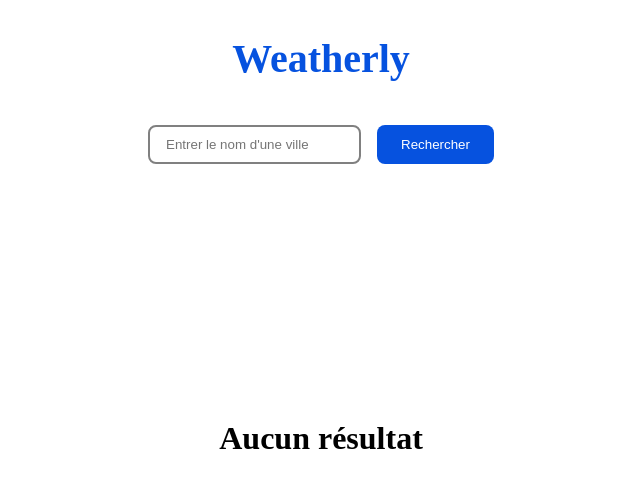
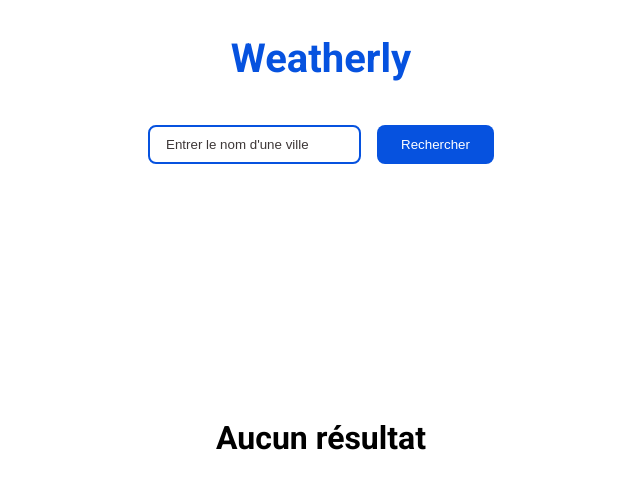
Before and after one commit to Ianel/weatherly, a React (Vite) app: page / in a window 1280 px wide. Shown: the top 488 px of the page, without its empty margins (319-959 px from the left). Built offline with nearby package versions, Linux system fonts and the light colour scheme.

Commit message:
add roboto font

```diff
--- a/index.html
+++ b/index.html
@@ -5,6 +5,12 @@
         <link rel="icon" type="image/svg+xml" href="/logo.png" />
         <meta name="viewport" content="width=device-width, initial-scale=1.0" />
         <title>Weatherly</title>
+        <link rel="preconnect" href="https://fonts.googleapis.com" />
+        <link rel="preconnect" href="https://fonts.gstatic.com" crossorigin />
+        <link
+            href="https://fonts.googleapis.com/css2?family=Roboto:wght@400;700&display=swap"
+            rel="stylesheet"
+        />
     </head>
     <body>
         <div id="root"></div>
--- a/src/components/Header.tsx
+++ b/src/components/Header.tsx
@@ -27,7 +27,7 @@ const Header: React.FC = () => {
         const response = await fetch(
             `https://api.openweathermap.org/data/2.5/weather?lat=${lat}&lon=${lon}&appid=${
                 mode == "development" ? import.meta.env.VITE_API_KEY : API_KEY
-            }&units=metric`
+            }&units=metric&lang=fr`
         );
         const datas = await response.json();
         return datas;
@@ -104,6 +104,7 @@ const HeaderStyle = styled.header`
     justify-content: center;
     align-items: center;
     gap: 1rem;
+    font-family: "Roboto";
 
     .heading {
         font-size: 2.5rem;
--- a/src/components/Input.tsx
+++ b/src/components/Input.tsx
@@ -15,8 +15,17 @@ const Input: React.FC<IInput> = ({ type, placeholder, value, onChange }) => {
 
 const InputStyle = styled.input`
     padding: 0.5rem 1rem;
-    border: 2px solid grey;
+    border: 2px solid ${colors["primary"]};
     border-radius: 0.5rem;
+
+    &:focus {
+        border: 2px solid ${colors["primary"]};
+        outline: none;
+    }
+
+    &::placeholder {
+        color: #3d3737;
+    }
 
     &:active {
         border: 2px solid ${colors["primary"]};
--- a/src/components/Main.tsx
+++ b/src/components/Main.tsx
@@ -12,6 +12,13 @@ const Main: React.FC = () => {
     }: { weatherInfos: any; loading: boolean; isActive: boolean } =
         useSnapshot(states);
 
+    const capitalize = (word: string) => {
+        return `${word.split(" ")[0][0].toUpperCase()}${word.slice(
+            1,
+            word.length
+        )}`;
+    };
+
     return (
         <MainStyle>
             {!isActive ? (
@@ -22,6 +29,12 @@ const Main: React.FC = () => {
                     {loading ? (
                         <div className="loader">Chargement...</div>
                     ) : (
+                        <div>
+                            <h2 className="description">
+                                {capitalize(
+                                    weatherInfos["weather"][0]["description"]
+                                )}
+                            </h2>
                             <div className="card-container">
                                 {" "}
                                 <Card
@@ -37,13 +50,14 @@ const Main: React.FC = () => {
                                 <Card
                                     title="Pression"
                                     value={weatherInfos["main"]["pressure"]}
-                                unit="Pa"
+                                    unit="hPa"
                                 />
                                 <Card
                                     title="Vent"
                                     value={weatherInfos["wind"]["speed"]}
-                                unit="km/h"
+                                    unit="m/s"
                                 />
+                            </div>
                         </div>
                     )}
                 </>
@@ -63,6 +77,11 @@ const MainStyle = styled.main`
     justify-content: center;
     align-items: stretch;
     margin-top: 3rem;
+    font-family: "Roboto";
+
+    .description {
+        text-align: center;
+    }
 
     .loader,
     .no-results {
```
Lines whose indentation alone changed are shown as unchanged.
